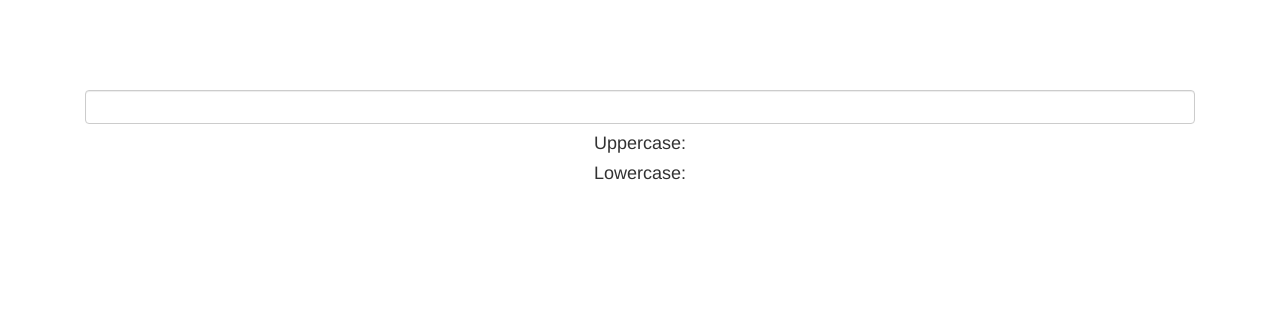
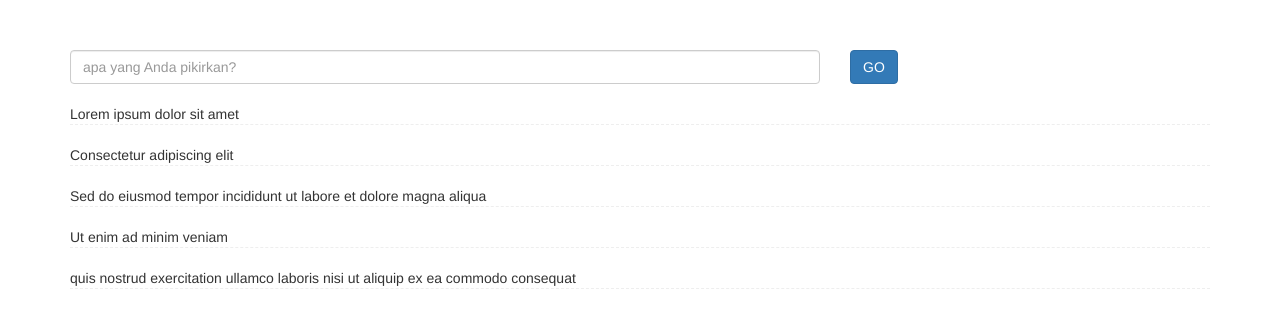
Before and after one commit to hannanxp/angular1x, a website: page index.html in a window 1280 px wide. Drawn offline with nearby package versions, Linux system fonts and the light colour scheme.

Commit message:
modules n controller

```diff
--- /dev/null
+++ b/controller.js
@@ -0,0 +1,13 @@
+var myApp = angular.module('myApp', []);
+
+myApp.controller('TwitController', ['$scope', function ($scope) {
+
+    $scope.twits = [
+      "Lorem ipsum dolor sit amet",
+      "Consectetur adipiscing elit",
+      "Sed do eiusmod tempor incididunt ut labore et dolore magna aliqua",
+      "Ut enim ad minim veniam",
+      "quis nostrud exercitation ullamco laboris nisi ut aliquip ex ea commodo consequat"
+    ];
+
+  }]);
--- a/index.html
+++ b/index.html
@@ -1,29 +1,30 @@
 <!doctype html>
-<html lang="en" ng-app>
+<html lang="en" ng-app="myApp">
   <head>
     <meta charset="utf-8">
     <title>Angularjs Tutorial - WGS 2017</title>
     <link rel="stylesheet" href="node_modules/bootstrap/dist/css/bootstrap.css" />
     <script src="node_modules/angular/angular.min.js"></script>
     <link href="starter-template.css" rel="stylesheet">
-
+    <script src="controller.js"></script>
   </head>
-  <body>
+  <body ng-controller="TwitController">
 
 
     <div class="container">
-
-      <div class="starter-template">
-
-        <div><input ng-model="yourName" class="form-control"></div>
-
-        <h1 ng-show="yourName">Hello, {{yourName}}!</h1>
-
-        <h4>Uppercase: {{ yourName | uppercase }}</h4>
-        <h4>Lowercase: {{ yourName | lowercase }}</h4>
-
+      <div class="row">
+        <div class="col-md-8">
+          <input class="form-control" ng-model="msg" placeholder="apa yang Anda pikirkan?">
+        </div>
+        <div class="col-md-4">
+          <button class="btn btn-primary">GO</button>
+        </div>
       </div>
 
+
+      <p ng-repeat="text in twits" style="margin-top: 20px; border-bottom: 1px dashed #eee">
+        {{text}}
+      </p>
     </div><!-- /.container -->
 
 
```
